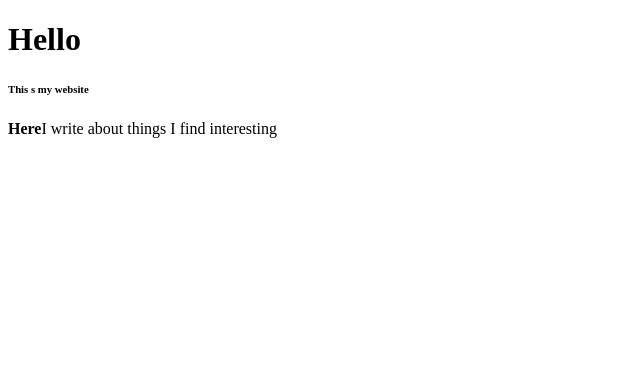
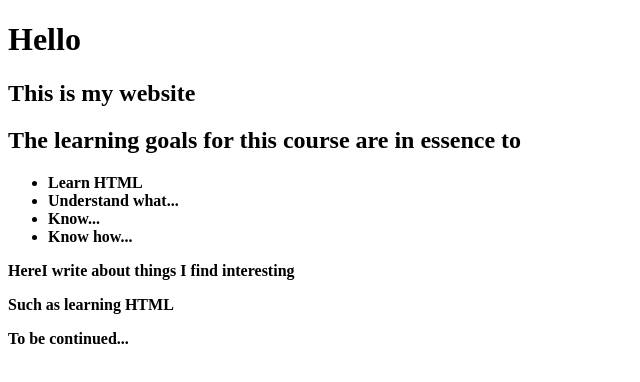
Before and after one commit to NikiPOU/lapio-website, a plain HTML site: page index.html in a window 1280 px wide. Shown: the whole page, without its empty margins (0-640 px from the left). Drawn offline with Linux system fonts and the light colour scheme.

Commit message:
Part 3, add exercise 4

```diff
--- a/index.html
+++ b/index.html
@@ -7,10 +7,23 @@
   <title>Lapio website</title>
 </head>
 <h1>Hello</h1>
-<h6>This s my website</h6>
+<h2>This is my website</h2>
 <body>
   <!--Do the exercises here-->
+<h2><strong>The learning goals for this course are in essence to</bold></h2>
+
+<ul>
+	<li>Learn HTML</li>
+		<li>Understand what...</li>
+		<li>Know...</li>
+		<li>Know how...</li>
+</ul>
+
+
 <p><strong>Here</strong>I write about things I find interesting</p>
+<p>Such as learning HTML</p>
+
+<p>To be continued...</p>
 </body>
 
 </html>
```
